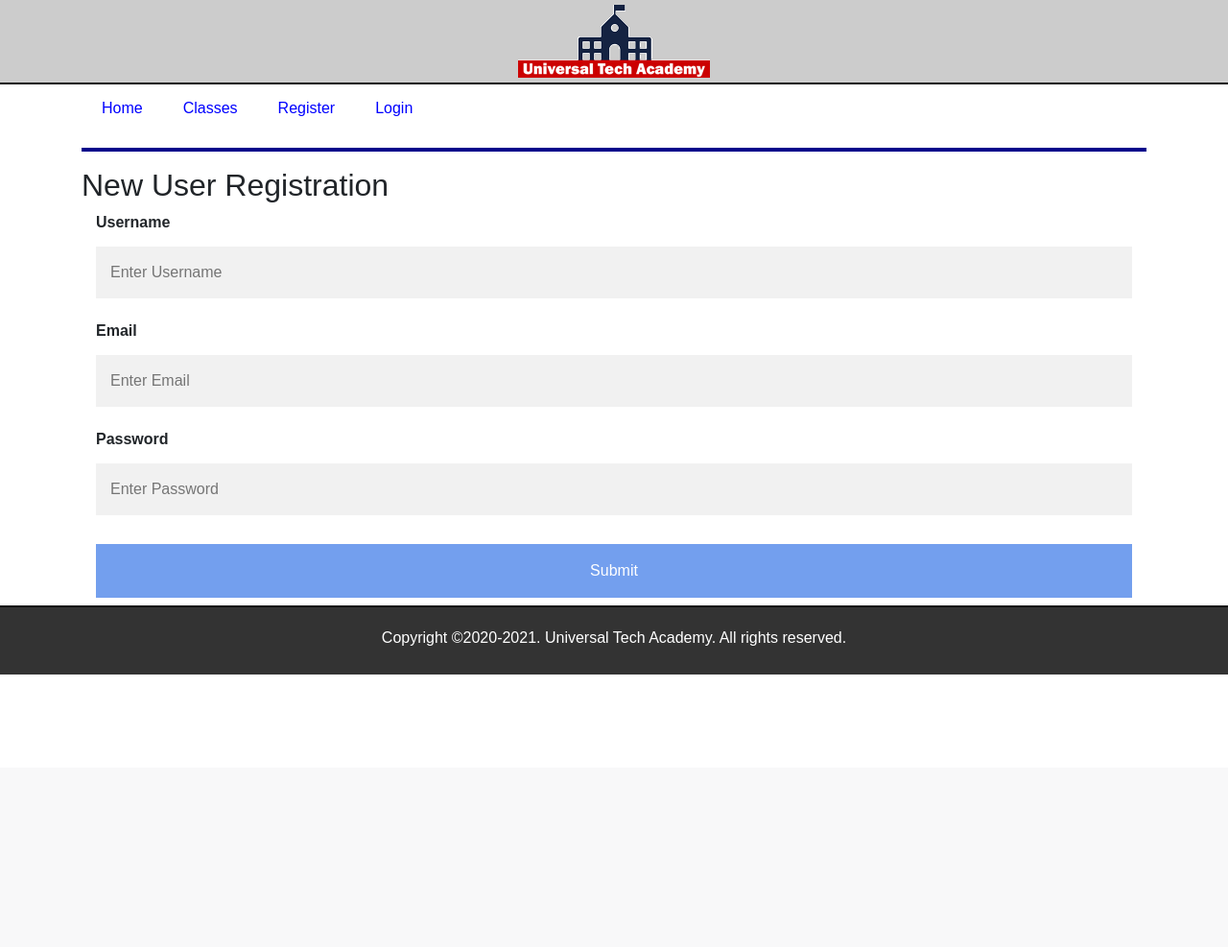
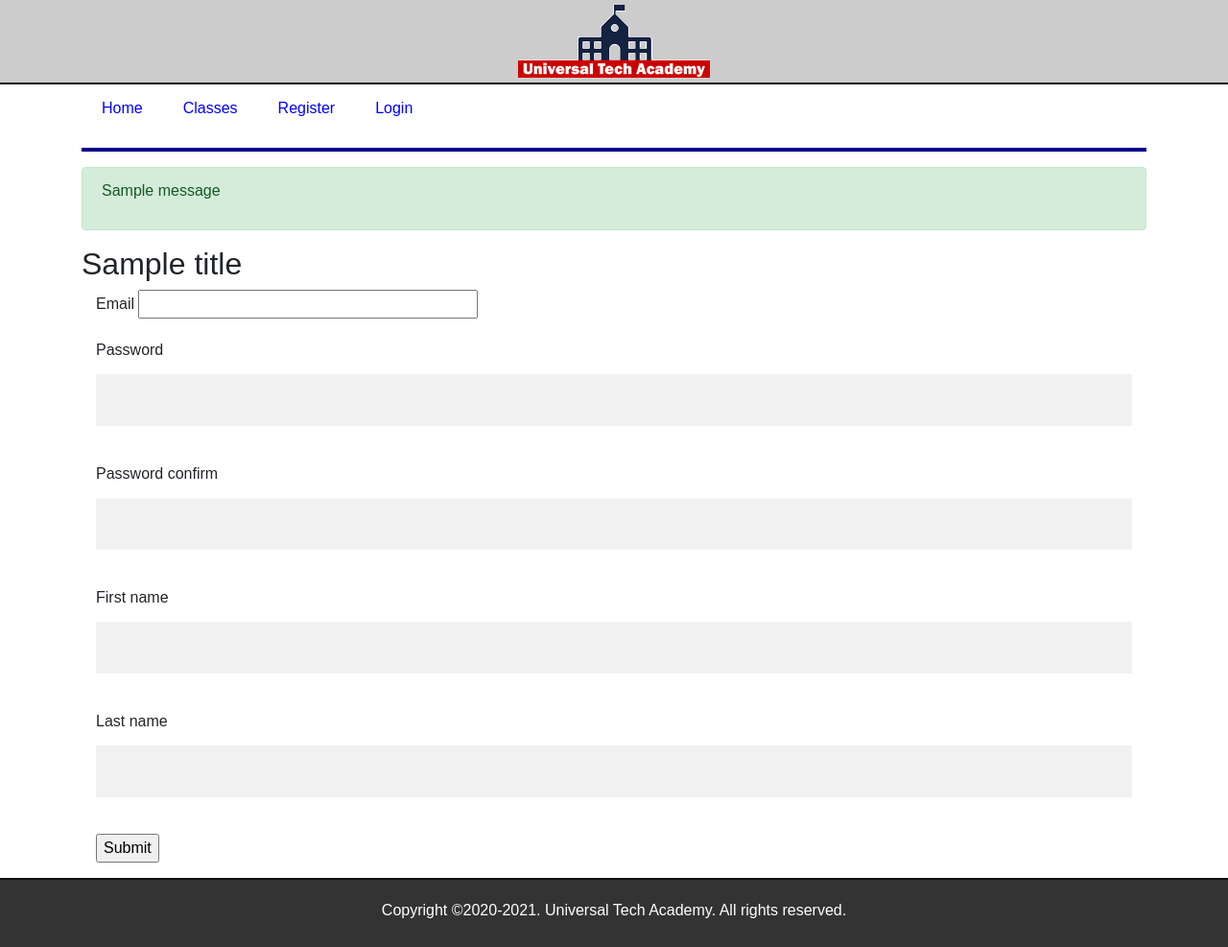
Before and after one commit to RohitJain88/Python-Flask-Project, a Python web app: template enrollment/application/templates/register.html in a window 1280 px wide. Shown: the whole page at 96% size. Before the commit the page ends 703 px from the top, so only its background shows below. Run offline with Jinja, Linux system fonts and the light colour scheme; the template is opened without the code that fills it: most values are stand-ins (such as "Sample title", 1, 10 or a date in 2020); one stand-in notice (Sample message) is shown; form fields are guessed from the names that the template uses; some libraries are stand-ins or nearby versions.

Commit message:
Web forms and flask-security

```diff
--- a/enrollment/application/static/css/main.css
+++ b/enrollment/application/static/css/main.css
@@ -95,3 +95,6 @@ footer {
 .btn-submit:hover {
     opacity: 1;
 }
+.error-message {
+    color: red;
+}
--- a/enrollment/application/templates/layout.html
+++ b/enrollment/application/templates/layout.html
@@ -15,6 +15,15 @@
 
     {% include "includes/nav.html" %}
 
+    {% with messages = get_flashed_messages(with_categories=true) %}
+        {% if messages %}
+            {% for category, message in messages %}
+            <div class="alert alert-{{category}}">
+                <p>{{ message }}</p>
+            </div>
+            {% endfor %}
+        {% endif %}
+    {% endwith %}
     {% block content %}
 
     {% endblock %}
--- a/enrollment/application/templates/register.html
+++ b/enrollment/application/templates/register.html
@@ -2,11 +2,51 @@
     {% extends "layout.html" %}
 
     {% block content %}
-    <h2>New User Registration</h2>
+    <h2>{{ title }}</h2>
 
     <div class="container">
-        <form name="register" action="register.php" method="get">
-            <label for="username"><b>Username</b></label>
+        <form name="register" action="" method="post">
+            {{ form.hidden_tag() }}
+
+            <p>
+                {{ form.email.label }}
+                {{ form.email(size=35) }}
+                {% for error in form.email.errors %}
+                    <span class="error-message">{{ error }}</span>
+                {% endfor %}
+            </p>
+            <p>
+                {{ form.password.label }}
+                {{ form.password(size=15) }}
+                {% for error in form.password.errors %}
+                    <span class="error-message">{{ error }}</span>
+                {% endfor %}
+            </p>
+            <p>
+                {{ form.password_confirm.label }}
+                {{ form.password_confirm(size=15) }}
+                {% for error in form.password_confirm.errors %}
+                    <span class="error-message">{{ error }}</span>
+                {% endfor %}
+            </p>
+            <p>
+                {{ form.first_name.label }}
+                {{ form.first_name(size=35) }}
+                {% for error in form.first_name.errors %}
+                    <span class="error-message">{{ error }}</span>
+                {% endfor %}
+            </p>
+            <p>
+                {{ form.last_name.label }}
+                {{ form.last_name(size=35) }}
+                {% for error in form.last_name.errors %}
+                    <span class="error-message">{{ error }}</span>
+                {% endfor %}
+            </p>
+            <p>
+                {{ form.submit() }}
+            </p>
+            <!-- <label for="username"><b>Username</b></label>
             <input type="text" placeholder="Enter Username" name="username" required>
             <br>
             <label for="email"><b>Email</b></label>
@@ -15,7 +55,7 @@
             <label for="password"><b>Password</b></label>
             <input type="password" placeholder="Enter Password" name="password" required>
             <br class="clear">
-            <input class="btn-submit" type="submit" name="submit">
+            <input class="btn-submit" type="submit" name="submit"> -->
         </form>
     </div>
     {% endblock %}
```
Also changed, not shown: enrollment/application/forms.py (added, +17 -0 lines), enrollment/application/routes.py (+14 -5 lines), enrollment/application/templates/login.html (+23 -4 lines), enrollment/requirements.txt (+10 -0 lines).
